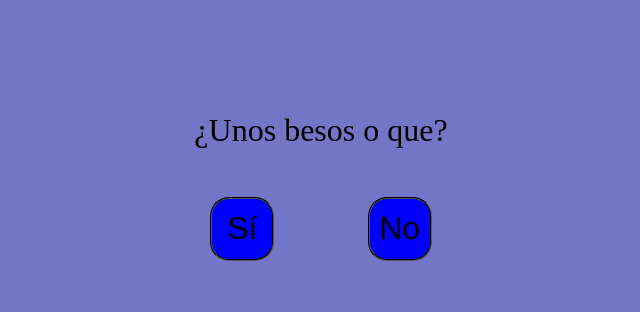
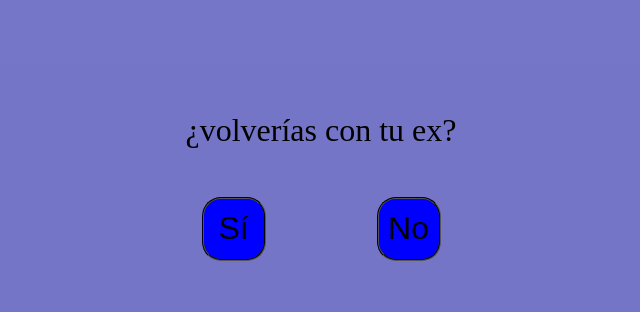
Before and after one commit to cebollatibia/boton, a plain HTML site: page index.html in a window 1280 px wide. Shown: the part 190-502 px from the top of the page, without its empty margins (319-959 px from the left). Drawn offline with Linux system fonts and the light colour scheme.

Commit message:
Update index.html

```diff
--- a/index.html
+++ b/index.html
@@ -10,7 +10,7 @@
 <body>
     <main>
         <div class="contenido">
-         <p>¿Unos besos o que?</p>
+         <p>¿volverías con tu ex?</p>
          <div class="opciones">
                 <button class="opcionesbutton" id="botonsi">Sí</button>
                 <button class="opcionesbutton" id="botonno">No</button>
```
